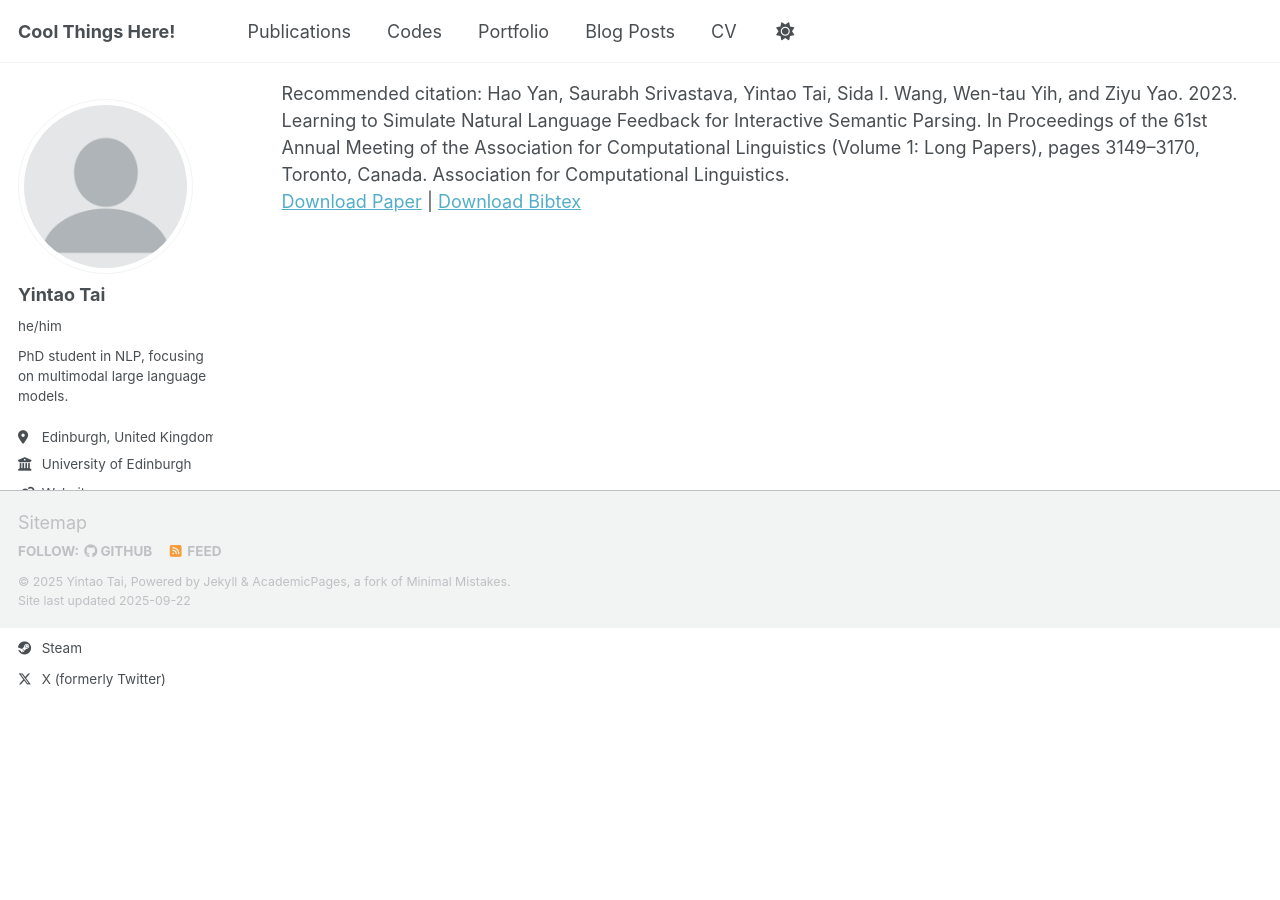
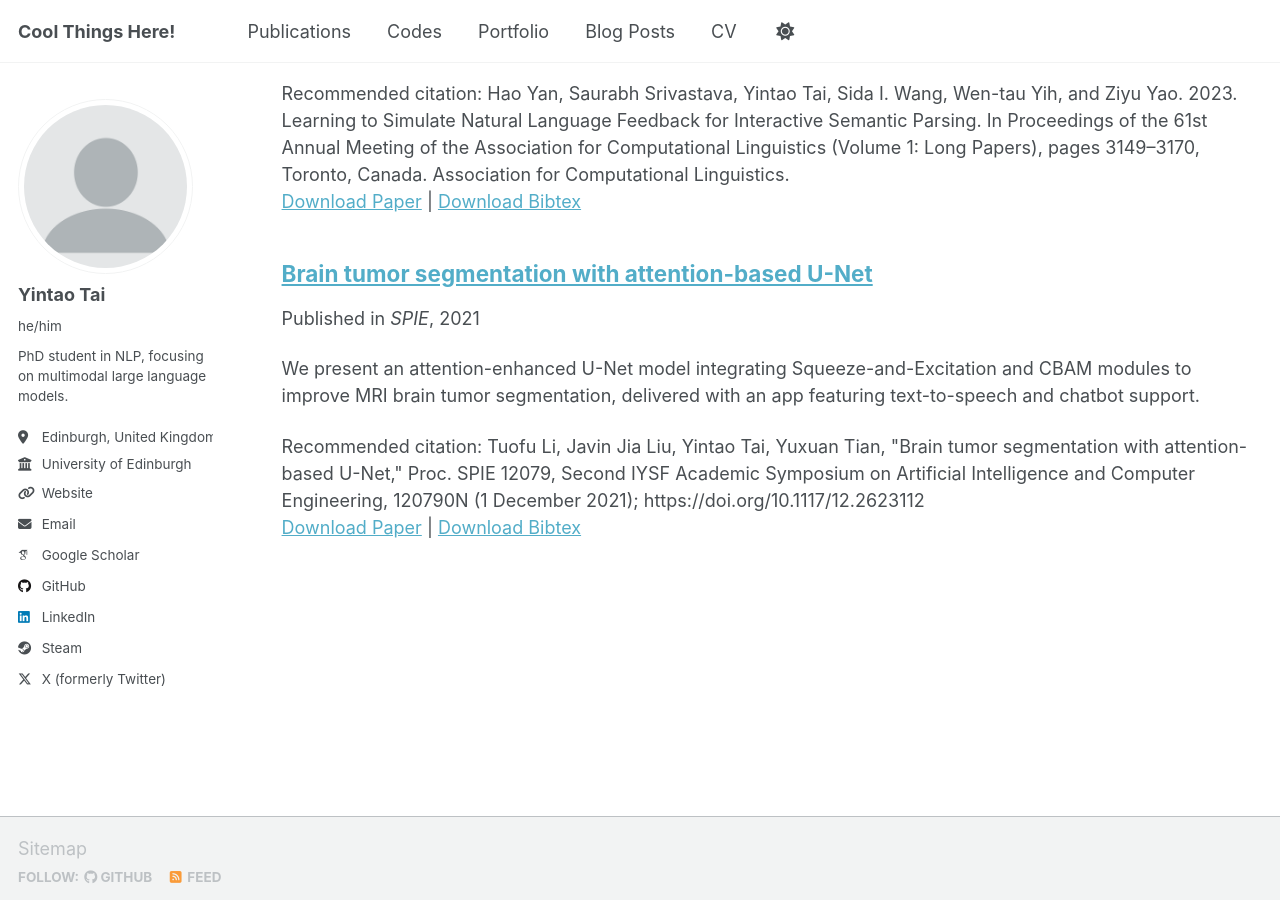
Before and after one commit to TYTTYTTYT/TYTTYTTYT.github.io, a Jekyll site: the page built from _pages/publications.html, in a window 1280 px wide and 900 px high, scrolled down 723 px. Built offline with Jekyll 4.4.1, drawn with Linux system fonts in a browser that asks for light colours; some web fonts are replaced; a script that is not in the unit is left out.

Commit message:
add brain tunor unet paper

```diff
--- /dev/null
+++ b/_publications/2021-12-01-brain-unet.md
@@ -0,0 +1,21 @@
+---
+title: "Brain tumor segmentation with attention-based U-Net"
+collection: publications
+category: conferences
+permalink: 'https://www.spiedigitallibrary.org/conference-proceedings-of-spie/12079/120790N/Brain-tumor-segmentation-with-attention-based-U-Net/10.1117/12.2623112.full?tab=ArticleLink'
+excerpt: 'We present an attention-enhanced U-Net model integrating Squeeze-and-Excitation and CBAM modules to improve MRI brain tumor segmentation, delivered with an app featuring text-to-speech and chatbot support.'
+date: 2021-12-01
+paperurl: /files/brain_unet.pdf
+citation: 'Tuofu Li, Javin Jia Liu, Yintao Tai, Yuxuan Tian, "Brain tumor segmentation with attention-based U-Net," Proc. SPIE 12079, Second IYSF Academic Symposium on Artificial Intelligence and Computer Engineering, 120790N (1 December 2021); https://doi.org/10.1117/12.2623112'
+bibtexurl: 'https://tyttyttyt.github.io/files/brain_unet.bib'
+venue: 'SPIE'
+---
+
+**Authors**: Tuofu Li, Javin Jia Liu, **Yintao Tai**, Yuxuan Tian \
+**Project URL**: [https://github.com/TYTTYTTYT/Attention_Based_U-Nets](https://github.com/TYTTYTTYT/Attention_Based_U-Nets) \
+**Code**: [https://github.com/TYTTYTTYT/Attention_Based_U-Nets](https://github.com/TYTTYTTYT/Attention_Based_U-Nets)
+
+![se-unet](/images/se_unet.png)
+
+## Abstract
+Brain tumors are a hazardous type of tumor, and they build pressure inside the skull when they grow, which can potentially cause brain damage or even death. Attention mechanisms are widely adopted in state-of-the-art deep learning architectures for computer vision and neural translation tasks since they enhance networks' ability to capture spatial and channel-wise relationships. We offer an attention-based image segmentation model that outlines the brain tumors in Magnetic Resonance Imaging (MRI) scans if present. In the paper, we mainly focus on integrating Squeeze-and-Excitation Block and CBAM into the commonly used segmentation model, U-Net, to resolve the problem of concatenating unnecessary information into the decoder blocks and attempt to locate the tumor boundaries. Our research clearly shows the application of the attention mechanism in U-Net, incorporates the Squeeze-and-Excitation with CBAM, and improves the performance in the brain tumor segmentation task. The model is delivered on an app with additional text to speech and chatbot features provided.
--- a/_publications/2023-05-14-nl-feedback-parser.md
+++ b/_publications/2023-05-14-nl-feedback-parser.md
@@ -7,7 +7,7 @@ excerpt: 'We propose simulating natural language feedback for interactive semant
 date: 2023-05-14
 paperurl: 'https://aclanthology.org/2023.acl-long.177.pdf'
 citation: 'Hao Yan, Saurabh Srivastava, Yintao Tai, Sida I. Wang, Wen-tau Yih, and Ziyu Yao. 2023. Learning to Simulate Natural Language Feedback for Interactive Semantic Parsing. In Proceedings of the 61st Annual Meeting of the Association for Computational Linguistics (Volume 1: Long Papers), pages 3149–3170, Toronto, Canada. Association for Computational Linguistics.'
-bibtexurl: 'http://tyttyttyt.github.io/files/nl_feedback_parser.bib'
+bibtexurl: 'https://tyttyttyt.github.io/files/nl_feedback_parser.bib'
 venue: 'ACL'
 ---
 
--- a/_publications/2024-01-06-pixar.md
+++ b/_publications/2024-01-06-pixar.md
@@ -7,7 +7,7 @@ excerpt: 'We present PIXAR, the first pixel-based autoregressive LLM that unders
 date: 2024-01-06
 paperurl: 'https://aclanthology.org/2024.findings-acl.874.pdf'
 citation: 'Yintao Tai, Xiyang Liao, Alessandro Suglia, and Antonio Vergari. 2024. PIXAR: Auto-Regressive Language Modeling in Pixel Space. In Findings of the Association for Computational Linguistics: ACL 2024, pages 14673–14695, Bangkok, Thailand. Association for Computational Linguistics.'
-bibtexurl: 'http://tyttyttyt.github.io/files/pixar.bib'
+bibtexurl: 'https://tyttyttyt.github.io/files/pixar.bib'
 venue: 'ACL Findings'
 ---
 
--- /dev/null
+++ b/files/brain_unet.bib
@@ -0,0 +1,14 @@
+@inproceedings{10.1117/12.2623112,
+author = {Tuofu Li and Javin Jia Liu and Yintao Tai and Yuxuan Tian},
+title = {{Brain tumor segmentation with attention-based U-Net}},
+volume = {12079},
+booktitle = {Second IYSF Academic Symposium on Artificial Intelligence and Computer Engineering},
+editor = {Wei Qin},
+organization = {International Society for Optics and Photonics},
+publisher = {SPIE},
+pages = {120790N},
+keywords = {Image segmentation,  Brain tumor, Attention, U-net, Squeeze and Excitation Network, CBAM},
+year = {2021},
+doi = {10.1117/12.2623112},
+URL = {https://doi.org/10.1117/12.2623112}
+}
```
Also changed, not shown: images/se_unet.png (added), 1 other file.
